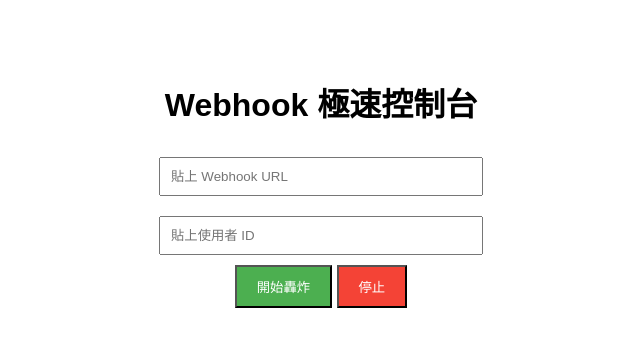
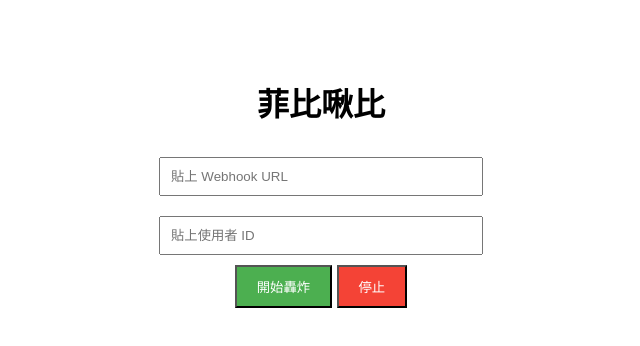
Before and after one commit to hooff4851-art/spam, a plain HTML site: page templates/index.html in a window 1280 px wide. Shown: the whole page, without its empty margins (319-959 px from the left). Drawn offline with Linux system fonts and the light colour scheme.

Commit message:
Update index.html

```diff
--- a/templates/index.html
+++ b/templates/index.html
@@ -1,7 +1,7 @@
 <!DOCTYPE html>
 <html>
 <head>
-    <title>Webhook 控制台</title>
+    <title>菲比啾比</title>
     <style>
         body { font-family: sans-serif; text-align: center; padding: 50px; }
         input { padding: 10px; width: 300px; margin: 10px; }
@@ -11,7 +11,7 @@
     </style>
 </head>
 <body>
-    <h1>Webhook 極速控制台</h1>
+    <h1>菲比啾比</h1>
     <input type="text" id="url" placeholder="貼上 Webhook URL"><br>
     <input type="text" id="id" placeholder="貼上使用者 ID"><br>
     <button class="start" onclick="control('start')">開始轟炸</button>
```
